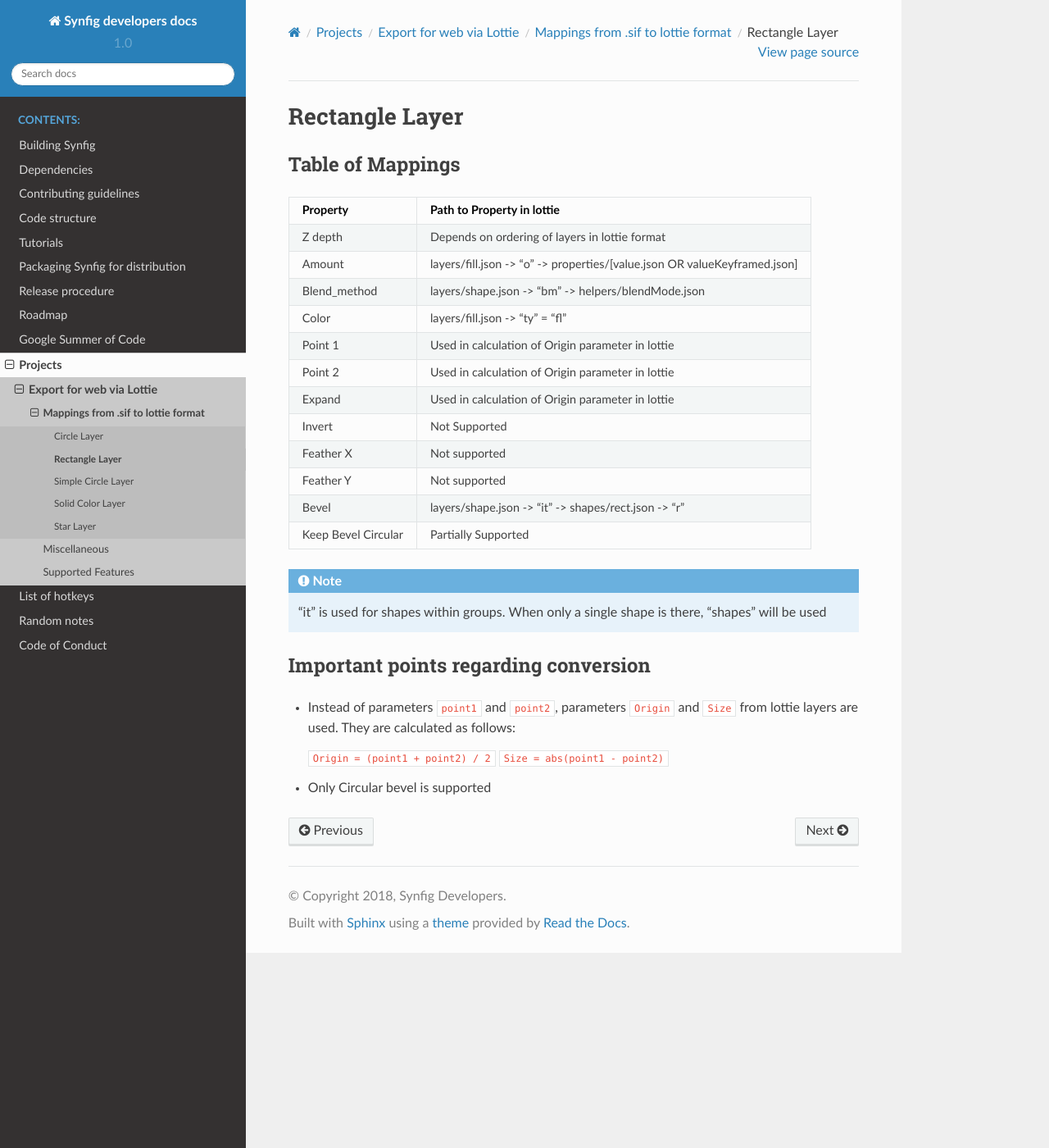
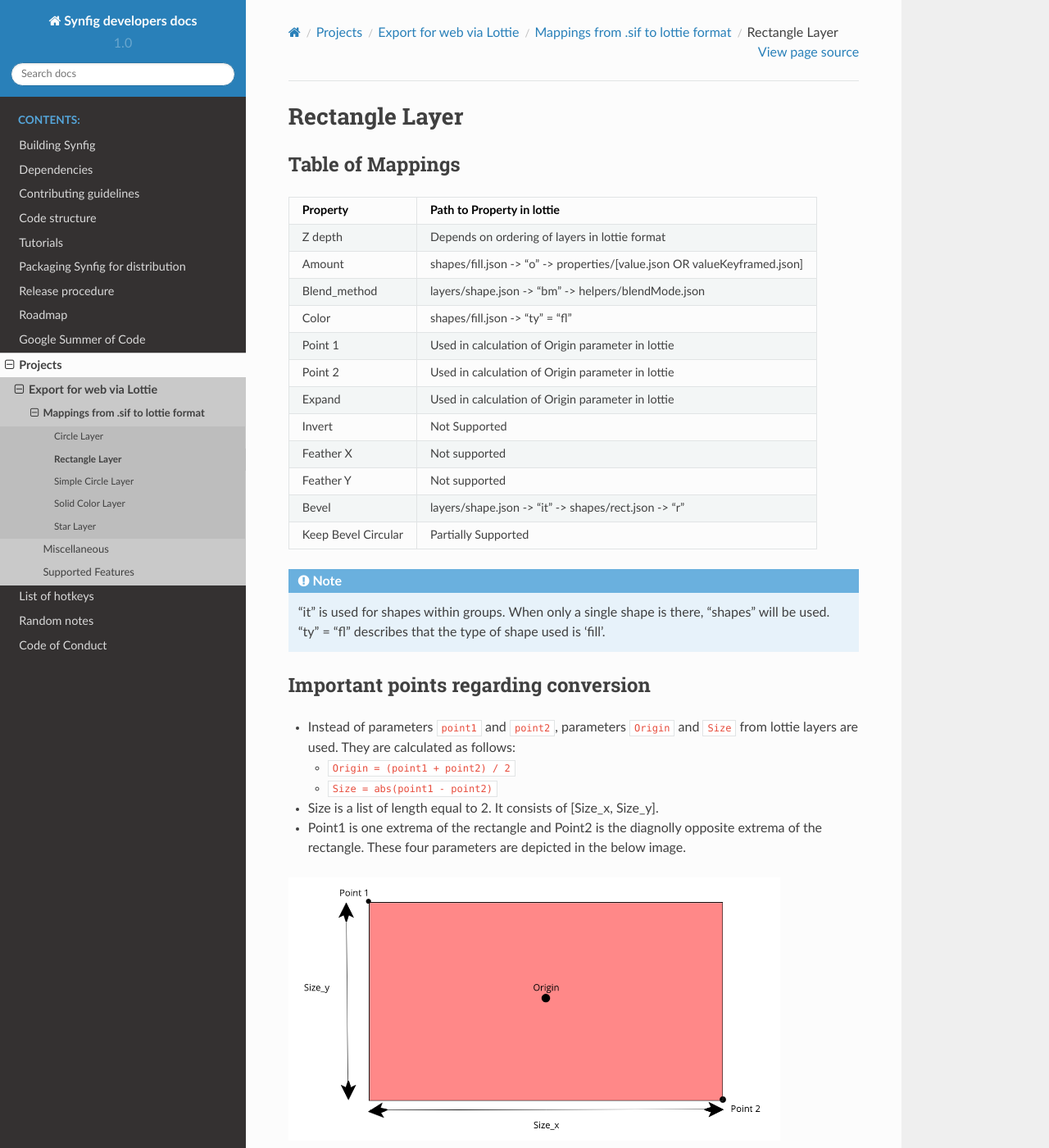
Before and after one commit to synfig/synfig-docs-dev, a Sphinx documentation site: the page built from docs/projects/lottie/layers/rectangle_layer.rst, in a window 1280 px wide and 1400 px high. Shown: the whole window at 82% size. Built offline with Sphinx 7.4.7 and the Read the Docs theme 2.0.0, drawn with Linux system fonts in a browser that asks for light colours.

Commit message:
Update documentation as per suggestions

```diff
--- a/docs/projects/lottie/layers/circle_layer.rst
+++ b/docs/projects/lottie/layers/circle_layer.rst
@@ -9,11 +9,11 @@ Table of Mappings
 +==================+=================================================================================================================================+
 |      Z_depth     |                                        Depends on ordering of layers in lottie format                                           |
 +------------------+---------------------------------------------------------------------------------------------------------------------------------+
-|      Amount      |                         layers/fill.json -> “o” -> properties/[value.json OR valueKeyframed.json]                               |
+|      Amount      |                         shapes/fill.json -> “o” -> properties/[value.json OR valueKeyframed.json]                               |
 +------------------+---------------------------------------------------------------------------------------------------------------------------------+
 |   Blend Method   |                                      layers/shape.json -> “bm” -> helpers/blendMode.json                                        |
 +------------------+---------------------------------------------------------------------------------------------------------------------------------+
-|       Color      |                                                layers/fill.json -> “ty” = “fl”                                                  |
+|       Color      |                                                shapes/fill.json -> “ty” = “fl”                                                  |
 +------------------+---------------------------------------------------------------------------------------------------------------------------------+
 |       Radius     |         layers/ellipse.json -> "s" -> properties/[multiDimensional.json OR multiDimenstionalKeyframed.json]                     |
 +------------------+---------------------------------------------------------------------------------------------------------------------------------+
@@ -28,3 +28,4 @@ Table of Mappings
 
 .. note::
     "it" is used for shapes within groups. When only a single shape is there, "shapes" will be used
+    "ty" = "fl" describes that the type of shape used is 'fill'.
--- a/docs/projects/lottie/layers/rectangle_layer.rst
+++ b/docs/projects/lottie/layers/rectangle_layer.rst
@@ -9,11 +9,11 @@ Table of Mappings
 +=====================+===========================================================================+
 |       Z depth       |               Depends on ordering of layers in lottie format              |
 +---------------------+---------------------------------------------------------------------------+
-|        Amount       | layers/fill.json -> “o” -> properties/[value.json OR valueKeyframed.json] |
+|        Amount       | shapes/fill.json -> “o” -> properties/[value.json OR valueKeyframed.json] |
 +---------------------+---------------------------------------------------------------------------+
 |     Blend_method    |            layers/shape.json -> “bm” -> helpers/blendMode.json            |
 +---------------------+---------------------------------------------------------------------------+
-|        Color        |                      layers/fill.json -> “ty” = “fl”                      |
+|        Color        |                      shapes/fill.json -> “ty” = “fl”                      |
 +---------------------+---------------------------------------------------------------------------+
 |       Point 1       |             Used in calculation of Origin parameter in lottie             |
 +---------------------+---------------------------------------------------------------------------+
@@ -33,14 +33,23 @@ Table of Mappings
 +---------------------+---------------------------------------------------------------------------+
 
 .. note::
-    "it" is used for shapes within groups. When only a single shape is there, "shapes" will be used
+    "it" is used for shapes within groups. When only a single shape is there, "shapes" will be used.
+    "ty" = "fl" describes that the type of shape used is 'fill'.
 
 Important points regarding conversion
 -------------------------------------
 
 - Instead of parameters ``point1`` and ``point2``, parameters ``Origin`` and ``Size`` from lottie layers are used. They are calculated as follows:
 
-  ``Origin = (point1 + point2) / 2``
-  ``Size = abs(point1 - point2)``
+  * ``Origin = (point1 + point2) / 2``
+
+  * ``Size = abs(point1 - point2)``
+
+- Size is a list of length equal to 2. It consists of [Size_x, Size_y].
+
+- Point1 is one extrema of the rectangle and Point2 is the diagnolly opposite extrema of the rectangle. These four parameters are depicted in the below image.
+
+.. image:: ../../../images/rectangle.png
+   :width: 600
 
 - Only Circular bevel is supported
--- a/docs/projects/lottie/layers/simple_circle_layer.rst
+++ b/docs/projects/lottie/layers/simple_circle_layer.rst
@@ -9,11 +9,11 @@ Table of Mappings
 +==============+=================================================================================================================================+
 |    Z depth   |                                          Depends on ordering of layers in lottie format                                         |
 +--------------+---------------------------------------------------------------------------------------------------------------------------------+
-|    Amount    |                            layers/fill.json -> “o” -> properties/[value.json OR valueKeyframed.json]                            |
+|    Amount    |                            shapes/fill.json -> “o” -> properties/[value.json OR valueKeyframed.json]                            |
 +--------------+---------------------------------------------------------------------------------------------------------------------------------+
 | Blend_method |                                       layers/shape.json -> “bm” -> helpers/blendMode.json                                       |
 +--------------+---------------------------------------------------------------------------------------------------------------------------------+
-|     Color    |                                                 layers/fill.json -> “ty” = “fl”                                                 |
+|     Color    |                                                 shapes/fill.json -> “ty” = “fl”                                                 |
 +--------------+---------------------------------------------------------------------------------------------------------------------------------+
 |    Radius    |               layers/ellipse.json -> "s" -> properties/[multiDimensional.json OR multiDimenstionalKeyframed.json]               |
 +--------------+---------------------------------------------------------------------------------------------------------------------------------+
@@ -22,3 +22,4 @@ Table of Mappings
 
 .. note::
     "it" is used for shapes within groups. When only a single shape is there, "shapes" will be used
+    "ty" = "fl" describes that the type of shape used is 'fill'.
```
Also changed, not shown: docs/projects/lottie/layers/star_layer.rst (+4 -3 lines), docs/images/rectangle.png (added).
